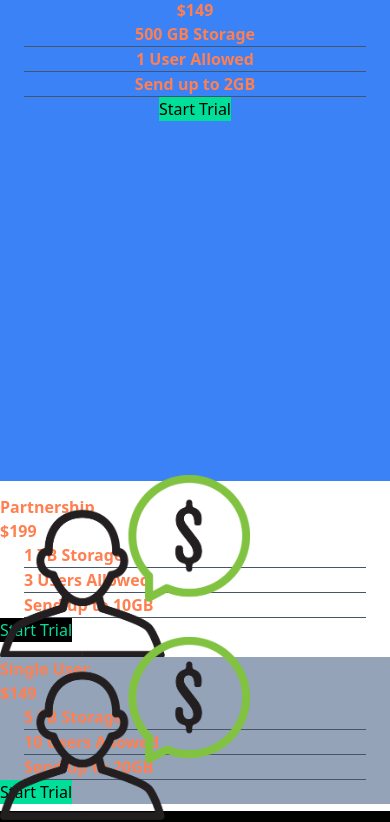
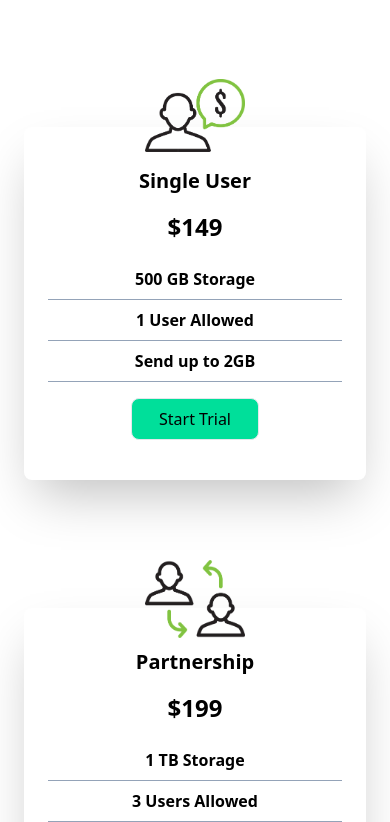
Before and after one commit to Moluno-xiii/Green-website, a React (Vite) app: page / in a window 390 px wide. Shown: the part 2125-2947 px from the top of the page. Built offline with nearby package versions, Linux system fonts and the light colour scheme.

Commit message:
small screens responsiveness done

```diff
--- a/src/components/Pricing.tsx
+++ b/src/components/Pricing.tsx
@@ -1,47 +1,55 @@
 import singleUserImg from "../assets/single.png";
+import doubleUserImg from "../assets/double.png"
+import tripleUserImg from "../assets/triple.png"
 
 const Pricing: React.FC = () => {
   return (
-    <div className=" h-[100vh]">
-      <div className="grid md:grid-cols-2 xl:grid-cols-3 mx-auto items-center bg-white h-full">
-        <div className="relative bg-blue-500 h-[60dvh] text-center  fex flex-col ites-cente">
-          <div className="absolute flex w-full justify-center top-[-10rem]">
-            <img src={singleUserImg} alt="user icon" className="w-[250px]" />
+    <div className="[100vh] pt-40 pb-20 bg-white px-6">
+      <div className="grid md:grid-cols-2 xl:grid-cols-3 items-center h-full sm:gap-10 2xl:max-w-[3200px] 2xl:px-40 2xl:mx-auto sm:w-[100vw] 2xl:gap-28 max-sm:gap-y-32 max-sm:w-full">
+        <div className="card">
+          <div className="card-img">
+            <img src={singleUserImg} alt="user icon" className="w-[100px]" />
           </div>
-          <h3 className="font-bold ">Single User</h3>
-          <h1 className="font-bold">$149</h1>
+          <h3 className="user-name ">Single User</h3>
+          <h1 className="price">$149</h1>
           <ul className="font-semibold px-6">
-            <li className="border-b border-slate-600">500 GB Storage</li>
-            <li className="border-b border-slate-600">1 User Allowed</li>
-            <li className="border-b border-slate-600">Send up to 2GB</li>
+            <li className="list-style">500 GB Storage</li>
+            <li className="list-style">1 User Allowed</li>
+            <li className="list-style">Send up to 2GB</li>
           </ul>
-          <button className="text-black bg-[#00df9a]">Start Trial</button>
+          <button className="text-black bg-[#00df9a] mt-4 py-2 max-sm:w-32 rounded-lg hover:border-[#00df9a] hover:text-black hover:bg-transparent duration-300 border">
+            Start Trial
+          </button>
         </div>
-        <div className="relative">
-          <div className="absolute flex justify-center top-[-20px]">
-            <img src={singleUserImg} alt="user icon" className="w-[250px]" />
+        <div className="card" id="third-card">
+          <div className="card-img">
+            <img src={doubleUserImg} alt="user icon" className="w-[100px]" />
           </div>
-          <h3 className="font-bold">Partnership</h3>
-          <h1 className="font-bold">$199</h1>
+          <h3 className="user-name">Partnership</h3>
+          <h1 className="price">$199</h1>
           <ul className="font-semibold px-6">
-            <li className="border-b border-slate-600">1 TB Storage</li>
-            <li className="border-b border-slate-600"> 3 Users Allowed</li>
-            <li className="border-b border-slate-600">Send up to 10GB</li>
+            <li className="list-style">1 TB Storage</li>
+            <li className="list-style"> 3 Users Allowed</li>
+            <li className="list-style">Send up to 10GB</li>
           </ul>
-          <button className="text-[#00df9a] bg-black">Start Trial</button>
+          <button className="text-[#00df9a] bg-black mt-4 py-2 max-sm:w-32 rounded-lg hover:border-black hover:text-[#00df9a] hover:bg-transparent duration-500 border">
+            Start Trial
+          </button>
         </div>
-        <div className="relative bg-slate-400">
-          <div className="absolute flex justify-center top-[-20px]">
-            <img src={singleUserImg} alt="user icon" className="w-[250px]" />
+        <div className="card lg:justify-self-center lg:max-w-[100vw] lg:w-[50vw] lg:left-[25vw] lg:mt-10">
+          <div className="card-img">
+            <img src={tripleUserImg} alt="user icon" className="w-[100px]" />
           </div>
-          <h3 className="font-bold">Single User</h3>
-          <h1 className="font-bold">$149</h1>
+          <h3 className="user-name mt-2">Single User</h3>
+          <h1 className="price">$149</h1>
           <ul className="font-semibold px-6">
-            <li className="border-b border-slate-600">5 TB Storage</li>
-            <li className="border-b border-slate-600">10 Users Allowed</li>
-            <li className="border-b border-slate-600">Send up to 20GB</li>
+            <li className="list-style">5 TB Storage</li>
+            <li className="list-style">10 Users Allowed</li>
+            <li className="list-style">Send up to 20GB</li>
           </ul>
-          <button className="text-black bg-[#00df9a]">Start Trial</button>
+          <button className="text-black bg-[#00df9a] mt-4 py-2 max-sm:w-32 rounded-lg hover:border-[#00df9a] hover:text-black hover:bg-transparent duration-300 border">
+            Start Trial
+          </button>
         </div>
       </div>
     </div>
--- a/src/index.css
+++ b/src/index.css
@@ -2,11 +2,36 @@
 @tailwind components;
 @tailwind utilities;
 
-body{
+body {
   background-color: #000300;
   color: coral;
 }
 
 header-lists {
-  @apply p-4
+  @apply p-4;
 }
+
+.card-img {
+  @apply absolute flex w-full justify-center top-[-3rem];
+}
+
+.card {
+  @apply relative text-black bg-white sm:h-[60dvh] text-center flex-col pt-14 rounded-lg shadow-2xl 2xl:w-full max-sm:w-full max-sm:py-10;
+}
+
+#third-card {
+  @apply xl:bg-[#ebebeb];
+}
+
+.list-style{
+  @apply border-b border-slate-400 py-2 font-semibold
+}
+
+.price{
+  @apply font-bold text-2xl my-4
+}
+
+.user-name{
+  @apply font-bold text-xl
+}
+/* ebebeb dee2e6 dee2e6*/
```
